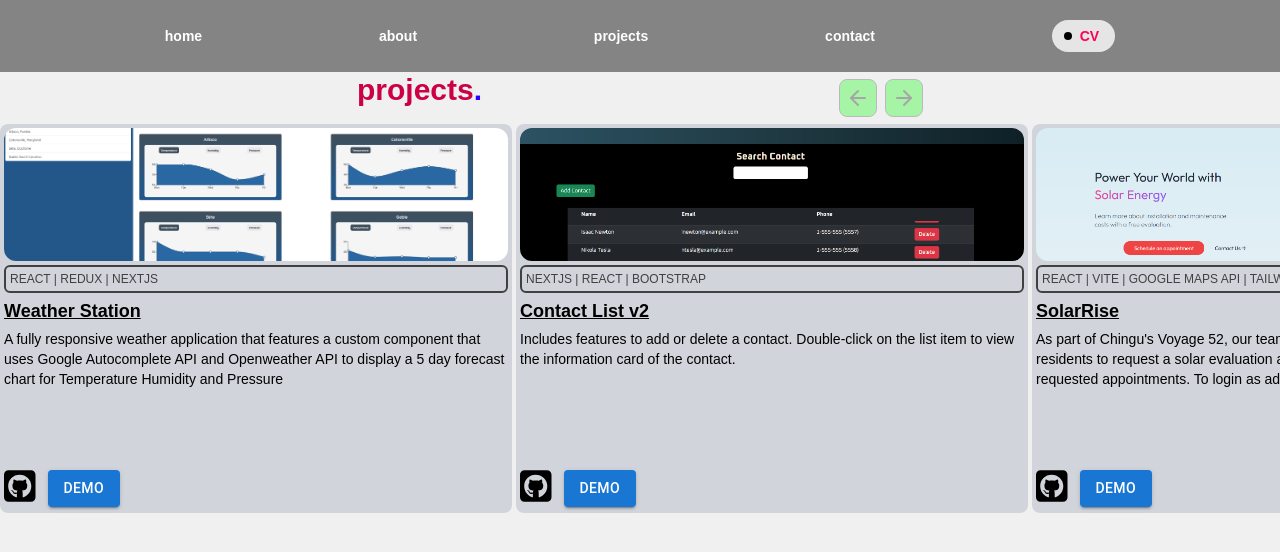
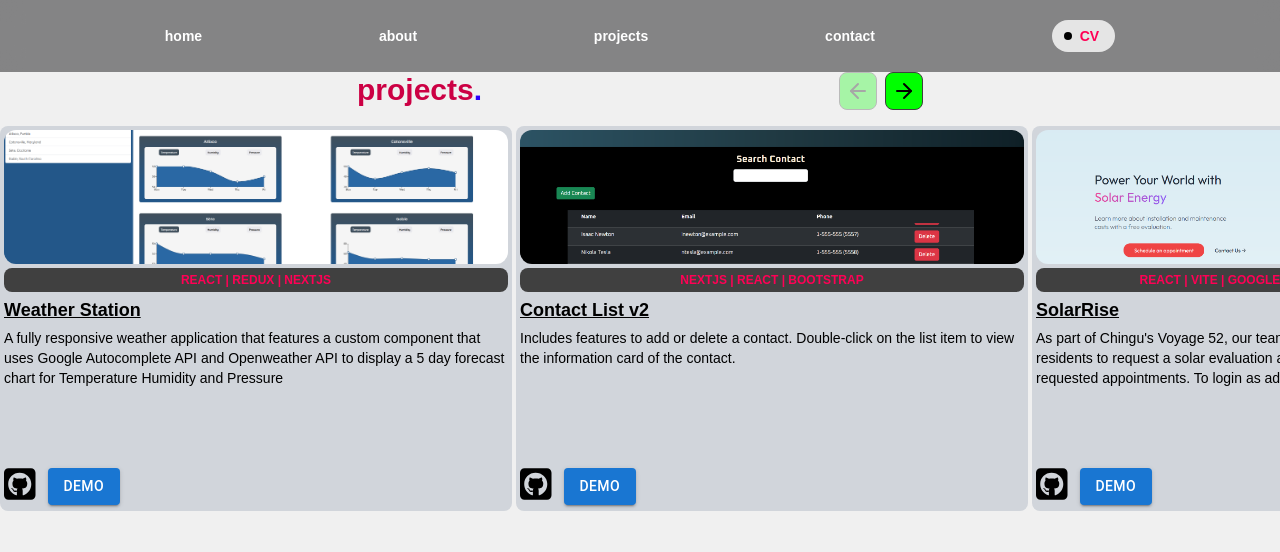
Before and after one commit to bcsurf2822/Benjamin-Corbett-Portfolio, a Next.js app: page /projects in a window 1280 px wide. Shown: the top 552 px of the page. Built offline with nearby package versions, Linux system fonts and the light colour scheme.

Commit message:
project carousel is now able to sucessfully scroll through all of the projects

```diff
--- a/app/projects/ProjectCarousel.js
+++ b/app/projects/ProjectCarousel.js
@@ -12,47 +12,36 @@ const CARD_WIDTH = 350;
 const MARGIN = 20;
 const CARD_SIZE = CARD_WIDTH + MARGIN;
 
-const BREAKPOINTS = {
-  sm: 640,
-  lg: 1024,
-};
-
 const ProjectCarousel = () => {
   const [ref, { width }] = useMeasure();
   const [offset, setOffset] = useState(0);
 
-  const CARD_BUFFER =
-    width > BREAKPOINTS.lg ? 3 : width > BREAKPOINTS.sm ? 2 : 1;
-  // const CARD_BUFFER = 1
+  // Always 1 card at a time for simplicity
+  const CARD_BUFFER = 1;
 
   const CAN_SHIFT_LEFT = offset < 0;
-
   const CAN_SHIFT_RIGHT =
-    Math.abs(offset) < CARD_SIZE * (projects.length - CARD_BUFFER);
+    Math.abs(offset) <= CARD_SIZE * (projects.length - CARD_BUFFER);
 
   const shiftLeft = () => {
-    if (!CAN_SHIFT_LEFT) {
-      return;
-    }
-    setOffset((pv) => (pv += CARD_SIZE));
+    if (!CAN_SHIFT_LEFT) return;
+    setOffset((prev) => prev + CARD_SIZE);
   };
 
   const shiftRight = () => {
-    if (!CAN_SHIFT_RIGHT) {
-      return;
-    }
-    setOffset((pv) => (pv -= CARD_SIZE));
+    if (!CAN_SHIFT_RIGHT) return;
+    setOffset((prev) => prev - CARD_SIZE);
   };
 
   return (
-    <section className="overflow-x-hidden " ref={ref}>
-      <div className="relative ">
-        <div className="flex justify-evenly">
-          <h2 className="mb-4 text-3xl text-primary-dark font-bold">
+    <section className="overflow-x-hidden relative" ref={ref}>
+      {/* PROJECTS TITLE and ARROW BUTTONS */}
+      <div className="flex justify-evenly mb-4">
+        <h2 className="text-3xl text-primary-dark font-bold">
           projects<span className="text-secondary">.</span>
         </h2>
-
-          <div className="flex items-center gap-2 ">
+        {/* BUTTONS */}
+        <div className="flex items-center gap-2">
           <button
             className={`rounded-lg border-[1px] border-neutral-700 bg-success p-1.5 text-2xl transition-opacity ${
               CAN_SHIFT_LEFT ? "" : "opacity-30"
@@ -74,19 +63,14 @@ const ProjectCarousel = () => {
         </div>
       </div>
       <motion.div
-          animate={{
-            x: offset,
-          }}
-          transition={{
-            ease: "easeInOut",
-          }}
-          className="flex gap-1 "
+        animate={{ x: offset }}
+        transition={{ ease: "easeInOut" }}
+        className="flex gap-1"
       >
-          {projects.map((project) => {
-            return <ProjectDetails key={project.id} {...project} />;
-          })}
+        {projects.map((project) => (
+          <ProjectDetails key={project.id} {...project} />
+        ))}
       </motion.div>
-      </div>
     </section>
   );
 };
--- a/app/projects/ProjectDetails.js
+++ b/app/projects/ProjectDetails.js
@@ -17,7 +17,7 @@ const ProjectDetails = ({ imgUrl, tech, title, github, demo, description }) => {
           quality={90}
         />
       </div>
-      <span className="rounded-md border-2 border-neutral-700 px-1 py-1 text-xs uppercase text-neutral-700">
+      <span className="rounded-lg  bg-neutral-700 px-1 py-1 text-xs font-bold uppercase text-primary text-center">
         {tech}
       </span>{" "}
       <p className=" text-lg text-success-content font-bold underline ">
--- a/app/projects/projectData.js
+++ b/app/projects/projectData.js
@@ -29,4 +29,5 @@ export const projects = [
     github: "https://github.com/chingu-voyages/v52-tier2-team-24",
     demo: "https://isolar.netlify.app/",
   },
+
 ];
```
Lines whose indentation alone changed are shown as unchanged.
